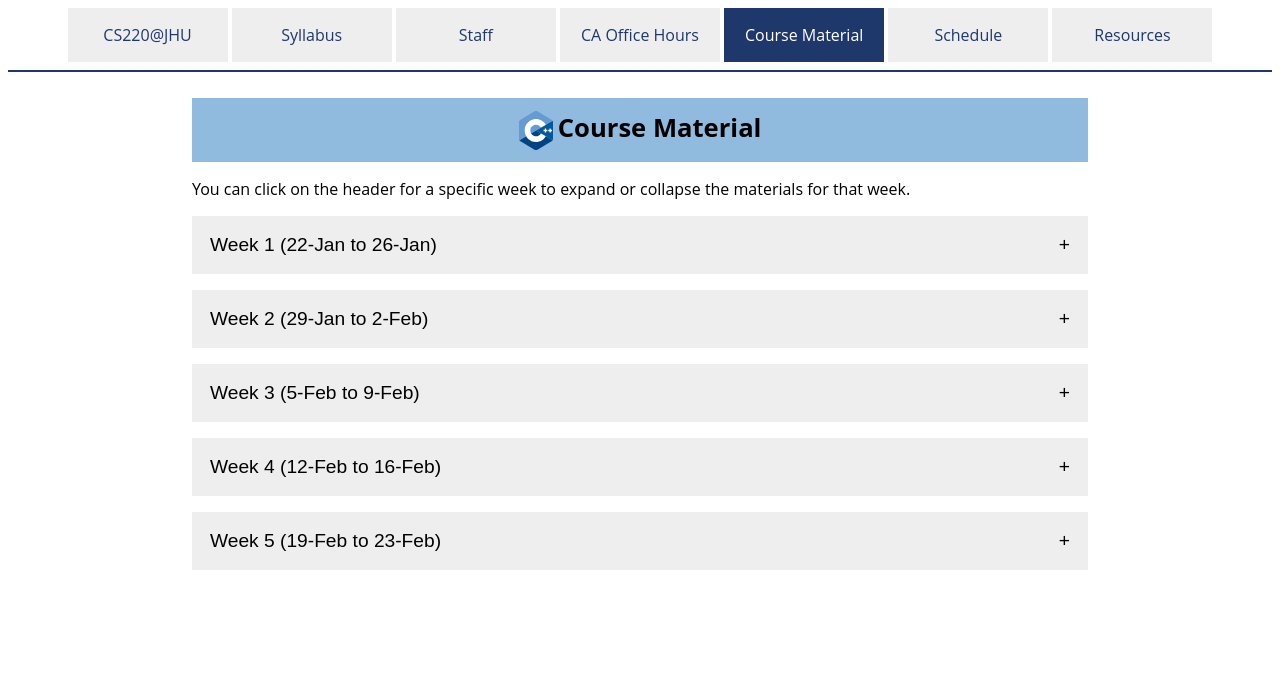
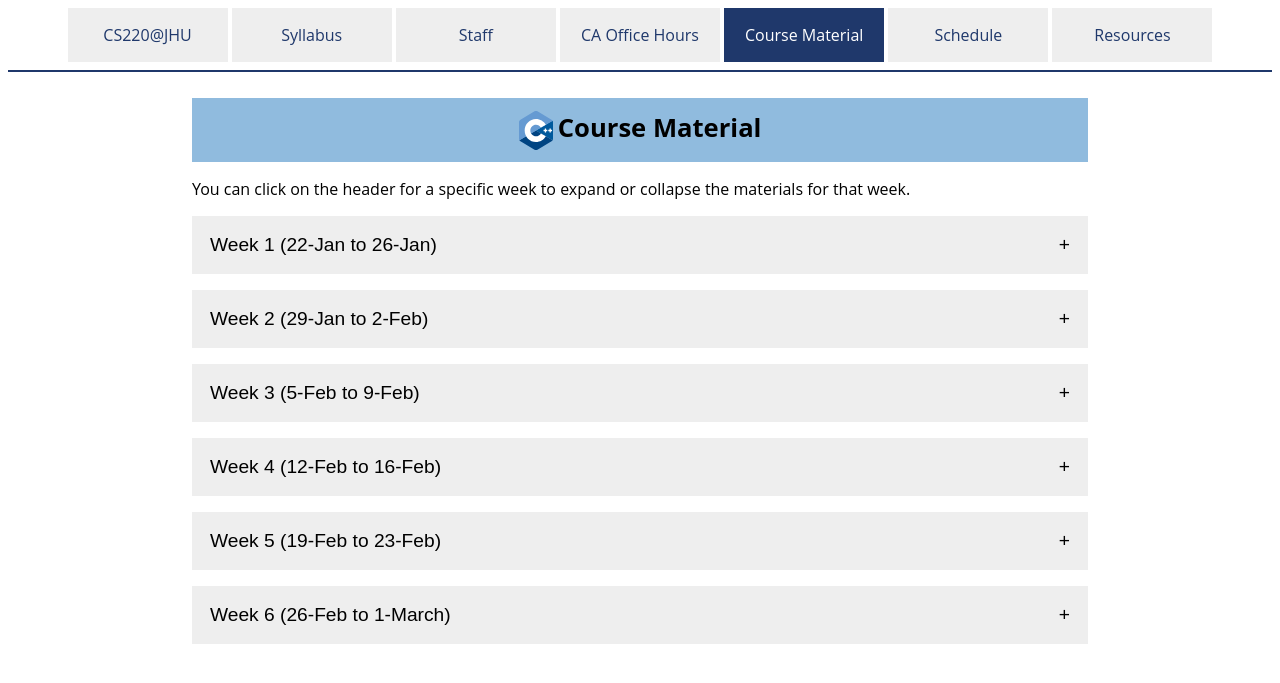
Before and after one commit to jhu-ip/cs220-f24, a Jekyll site: the page built from material.md, in a window 1280 px wide. Shown: the top 683 px of the page. Built offline with Jekyll 4.4.1, drawn with Linux system fonts in a browser that asks for light colours; some of the changed lines change nothing that is shown.

Commit message:
added week 6 material

```diff
--- a/material.md
+++ b/material.md
@@ -264,52 +264,52 @@ the materials for that week.
   </tbody>
 </table>
 </div>
-<!--
-<button type="button" id="week_6_toggle" class="week_control_button">Week 6 (2-Oct to 6-Oct)</button>
+<button type="button" id="week_6_toggle" class="week_control_button">Week 6 (26-Feb to 1-March)</button>
 <div id="week_6" class="collapsible">
 <table>
   <thead>
     <tr>
       <th></th>
-      <th>Day 15 (2-Oct)</th>
-      <th>Day 16 (4-Oct)</th>
-      <th>Day 17 (6-Oct)</th>
+      <th>Day 16 (2-Feb)</th>
+      <th>Midterm Project (28-Feb)</th>
+      <th>Day 18 (1-March)</th>
     </tr>
   </thead>
   <tbody>
     <tr>
       <td>Videos</td>
       <td><a class='external' target='_blank' href='https://jh.hosted.panopto.com/Panopto/Pages/Viewer.aspx?id=9ce56b92-a382-468f-8c9e-ae230027a1af'>Number representation,<br>type conversion/casting</a></td>
+      <td>Intro to midterm project</td>
       <td><a class='external' target='_blank' href='https://jh.hosted.panopto.com/Panopto/Pages/Viewer.aspx?id=254ea75c-12a1-456c-b91d-ae230027a0c6'>Linked lists</a></td>
-      <td></td>
     </tr>
     <tr>
       <td>Slides</td>
+      <td><a href='day15_number_rep_type_conversions'>Linked lists</a></td>
+      <td></td>
       <td><a href='slides/day16_linked_lists.pdf'>Linked lists</a></td>
-      <td></td>
     </tr>
     <tr>
       <td>Recap<br>Questions</td>
-      <td><a href='questions/day15.html'>Day 15</a></td>
       <td><a href='questions/day16.html'>Day 16</a></td>
       <td></td>
+      <td><a href='questions/day17.html'>Day 17</a></td>
     </tr>
     <tr>
       <td>Exercise</td>
-      <td><a href='exercise/ex15.html'>Exercise 15</a></td>
       <td><a href='exercise/ex16.html'>Exercise 16</a></td>
-      <td><a href='assign/midterm.html'>Midterm Project</a></td>
+      <td>Midterm Project</td>
+      <td><a href='exercise/ex17.html'>Exercise 16</a></td>
     </tr>
     <tr>
       <td>Additional<br>Resources</td>
       <td></td>
       <td></td>
-      <td></td>
+      <td><a href='resources/MidtermReview.pdf'>Midterm Review Questions</a><br><a href='resources/Midterm-Fall2019.pdf'>Fall 2019 Midterm Questions</a></td>
     </tr>
   </tbody>
 </table>
 </div>
-
+<!--
 <button type="button" id="week_7_toggle" class="week_control_button">Week 7 (9-Oct to 13-Oct)</button>
 <div id="week_7" class="collapsible">
 <table>
```
